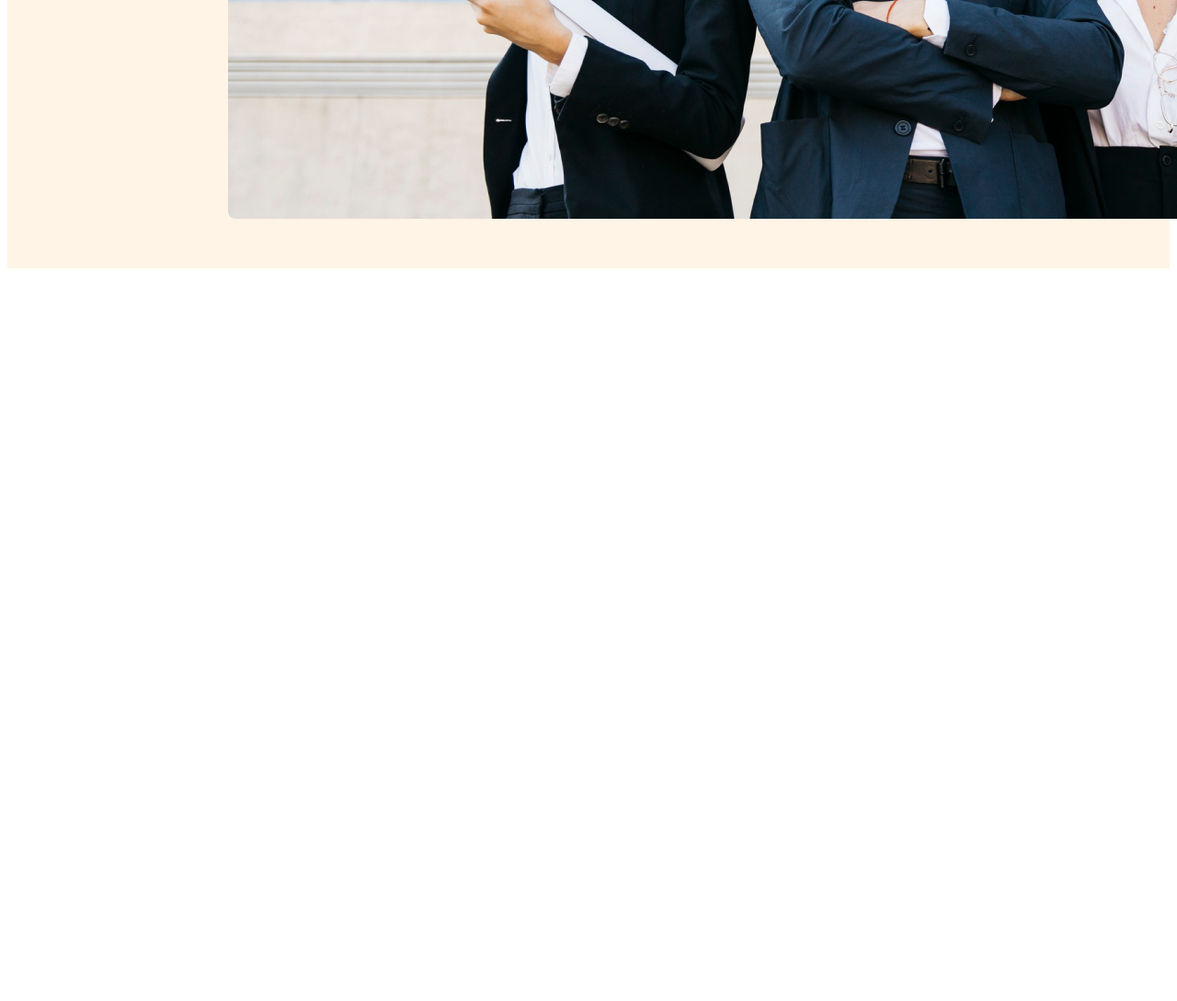
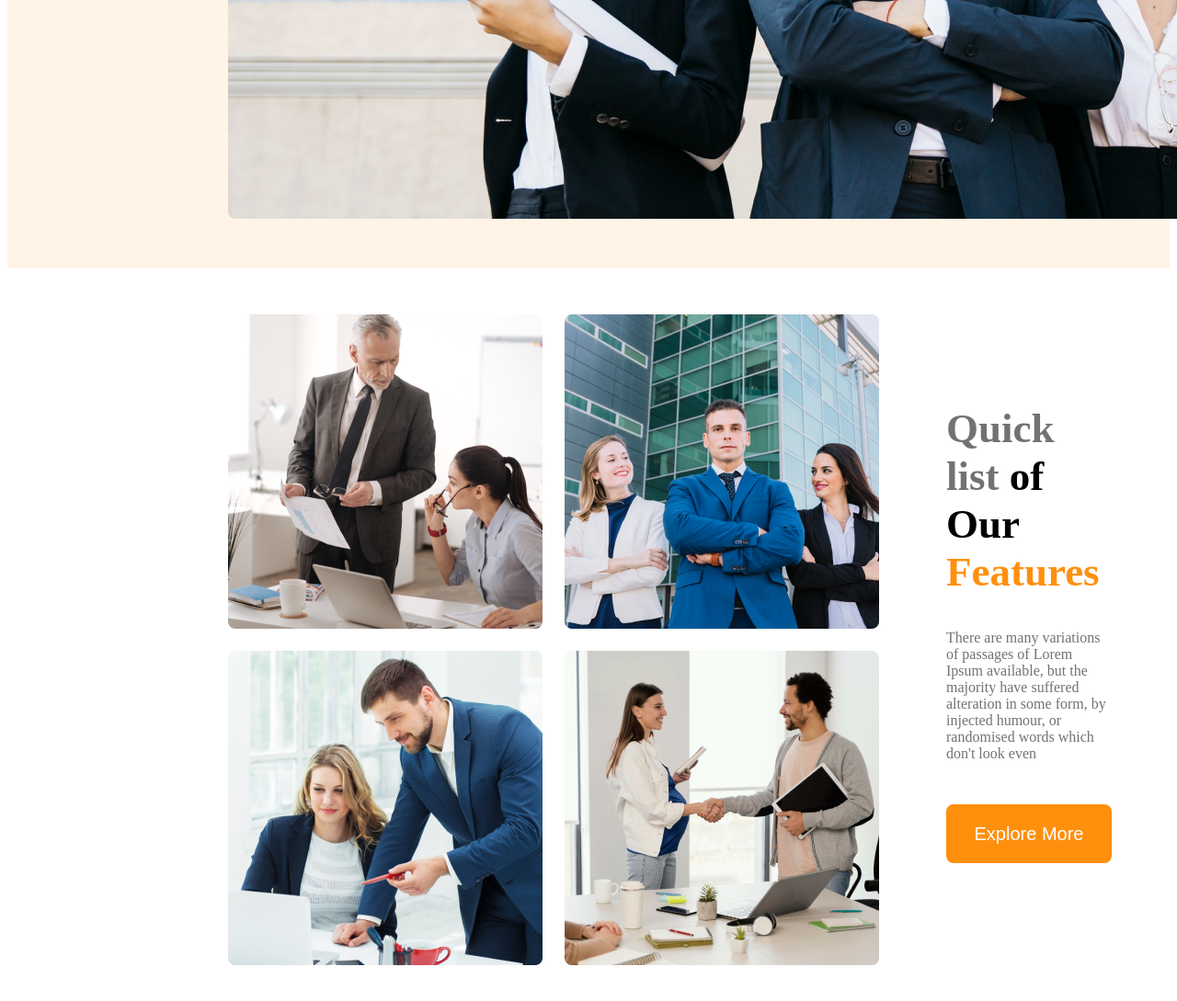
Before and after one commit to saadamin170046/architect-assignment-2, a plain HTML site: page index.html in a window 1280 px wide. Shown: the part 1037-2126 px from the top of the page at 92% size. Before the commit the page ends 1337 px from the top, so only its background shows below. Drawn offline with Linux system fonts and the light colour scheme.

Commit message:
quick list added

```diff
--- a/index.html
+++ b/index.html
@@ -40,7 +40,29 @@
         </section>
     </header>
     <main>
-
+        <section class="quick-list">
+            <div class="quick-list-photo">
+                <img src="images/team1.png" alt="">
+                <img src="images/team2.png" alt="">
+                <img src="images/team3.png" alt="">
+                <img src="images/team4.png" alt="">
+            </div>
+            <div class="quick-list-texts">
+                <div>
+                    <h2 class="quick-list-title"><span class="quick-list-title-styel-for-Quick-list">Quick list</span>
+                        of
+                        Our<span class="quick-list-title-styel-for-feature"> Features</span></h2>
+                    <p class="quick-list-subtitle">There are many variations of passages of Lorem Ipsum available, but
+                        the
+                        majority have suffered alteration in some form, by injected humour, or randomised words which
+                        don't
+                        look even</p>
+                    <div class="buttons">
+                        <button class="button">Explore More</button>
+                    </div>
+                </div>
+            </div>
+        </section>
     </main>
     <footer>
 
--- a/style.css
+++ b/style.css
@@ -47,4 +47,48 @@ header {
     height: 64px;
     margin-top: 30px;
     margin-bottom: 50px;
+    border: none;
+    border-radius: 8px;
+    font-size: 20px;
 }
+
+
+/*-----------------------
+Banner Section End
+------------------------*/
+
+/* Quick-list */
+.quick-list {
+    display: flex;
+}
+
+.quick-list-photo {
+    display: grid;
+    grid-template-columns: repeat(2, 1fr);
+    row-gap: 24px;
+    column-gap: 24px;
+}
+
+.quick-list-subtitle {
+    color: rgba(114, 114, 114, 1);
+}
+
+
+
+.quick-list-texts {
+    display: flex;
+    align-items: center;
+    margin-left: 73px;
+}
+
+.quick-list-title {
+    font-size: 45px;
+}
+
+.quick-list-title-styel-for-feature {
+    color: rgba(255, 144, 14, 1);
+}
+
+.quick-list-title-styel-for-Quick-list {
+    color: rgba(114, 114, 114, 1);
+}
```
